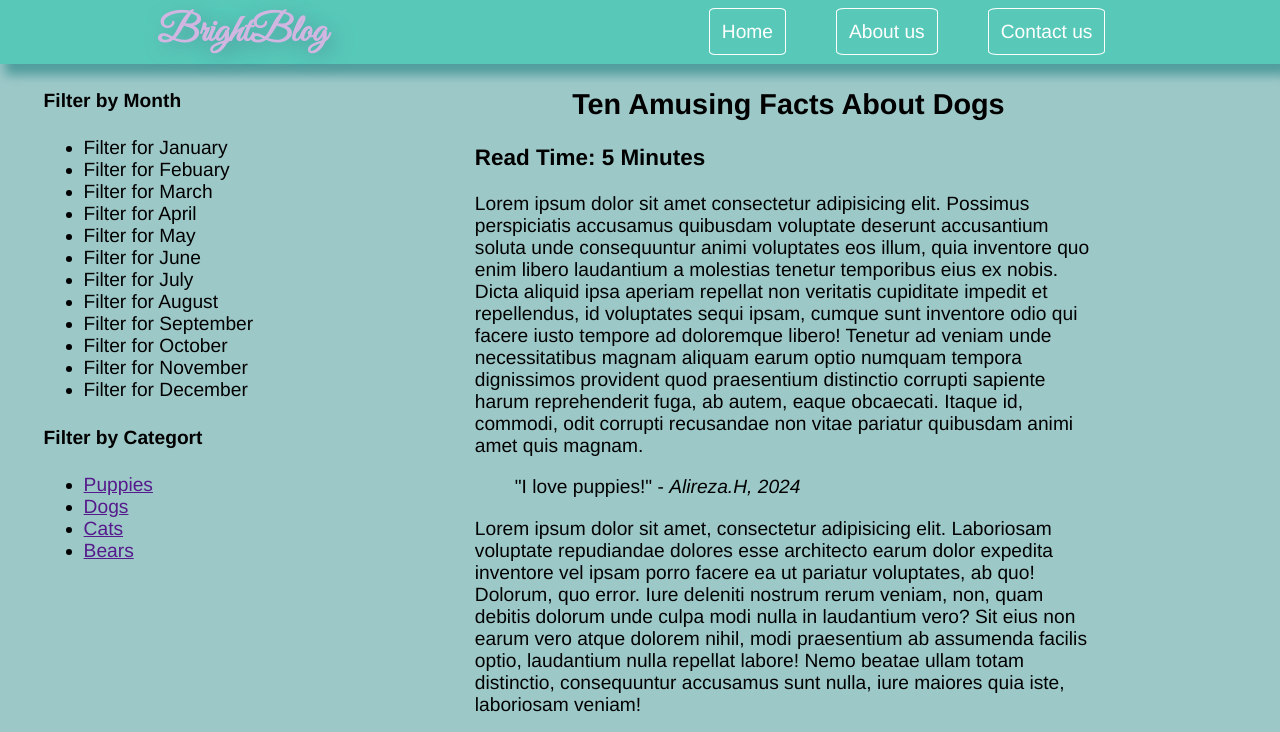
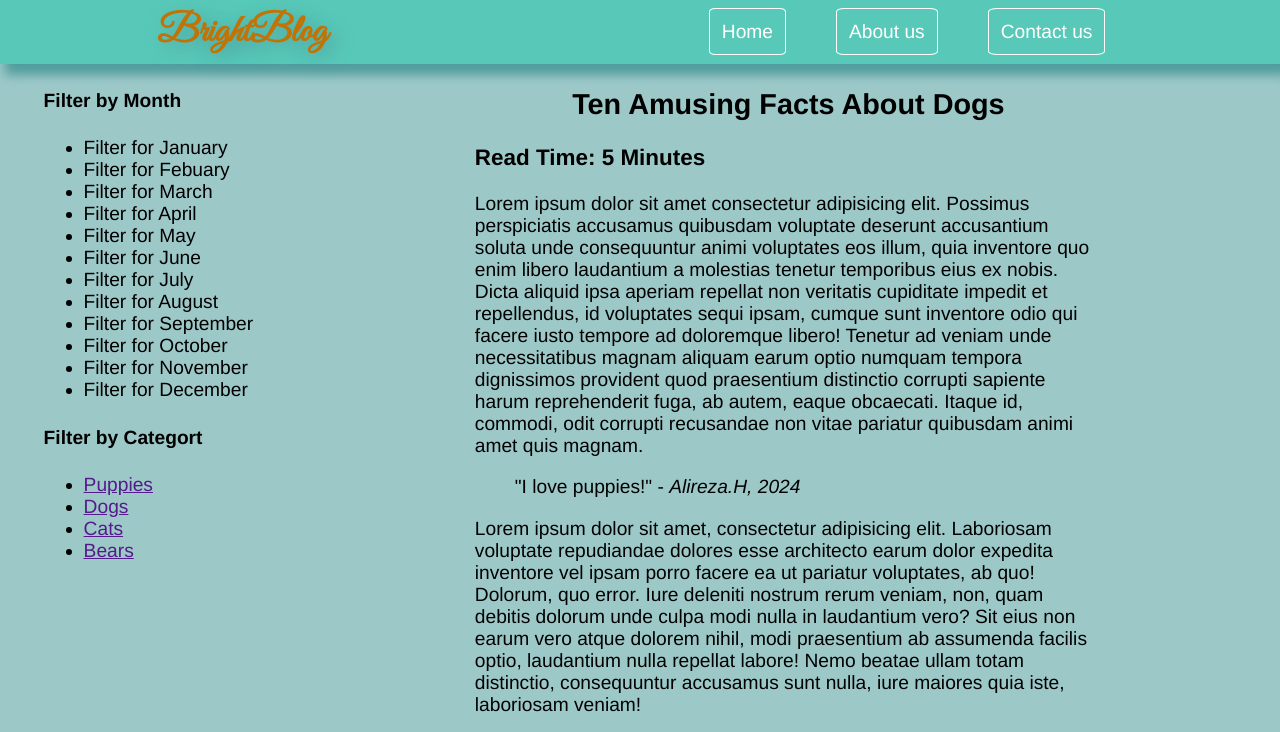
Before and after one commit to ali-has-02/ali-has-02, a plain HTML site: page index.html in a window 1280 px wide. Shown: the top 732 px of the page. Drawn offline with Linux system fonts and the light colour scheme; no server answers.

Commit message:
Update style.css

```diff
--- a/style.css
+++ b/style.css
@@ -14,7 +14,7 @@ body {
     margin: 0px;
     padding: 8px;
     font-family: "Great Vibes", cursive;
-    color: #D1B6E1 ;
+    color: #c27305 ;
     width: 14%;
     text-shadow: 5px 5px 20px #519D9E;
 
```
